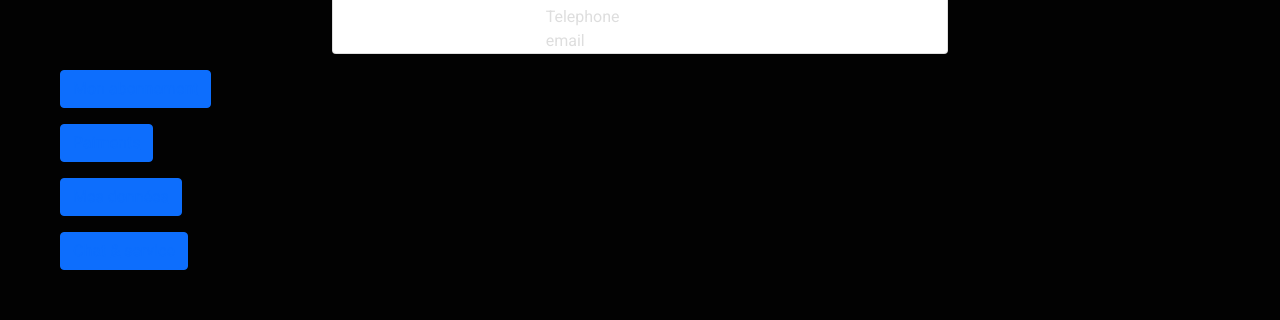
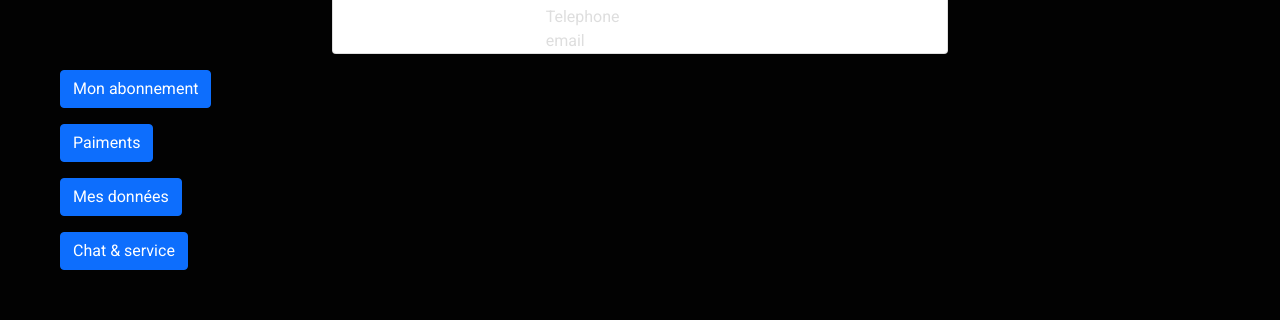
Before and after one commit to prostain/8-temps-studio-website, a React (Create React App) app: page /profile in a window 1280 px wide. Shown: the part 204-524 px from the top of the page. Built offline with nearby package versions, Linux system fonts and the light colour scheme; no server answers; sample sign-in values are in the browser's storage.

Commit message:
button correction

```diff
--- a/src/app/modules/profile/Profile.tsx
+++ b/src/app/modules/profile/Profile.tsx
@@ -41,19 +41,19 @@ function Profile() {
 
                 <Row className="gap-3 px-5 py-3" >
                     <Col xs={6} lg={ 6} classname='d-block'>
-                        <Button href='/' className='btn-link btn8t'>Mon abonnement</Button>
+                        <Button href='/' className='btn8t'>Mon abonnement</Button>
                     </Col>
 
                     <Col xs={6} lg={6}>
-                        <Button href='/' className='btn-link btn8t'>Paiments</Button>
+                        <Button href='/' className='btn8t'>Paiments</Button>
                     </Col>
 
                     <Col xs={6} lg={6}>
-                        <Button href='/' className='btn-link btn8t'>Mes données</Button>
+                        <Button href='/' className='btn8t'>Mes données</Button>
                     </Col>
 
                     <Col xs={6} lg={6}>
-                        <Button href='/' className='btn-link btn8t'>Chat {"&"} service</Button>
+                        <Button href='/' className='btn8t'>Chat {"&"} service</Button>
                     </Col>
 
                 </Row>
--- a/src/styles/index.css
+++ b/src/styles/index.css
@@ -119,7 +119,3 @@ iframe {
   border-radius: 6px;
   padding: 0.5em 1em;
 }
-
-.btn8t a{
-  color : white
-}
```
